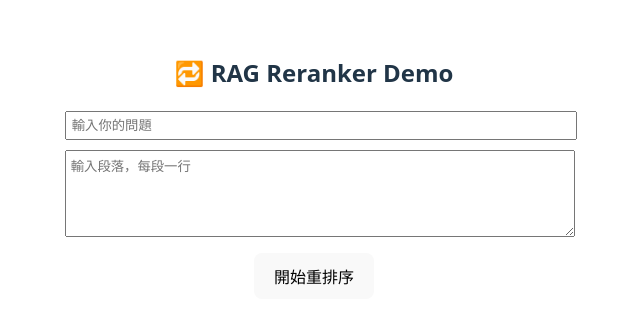
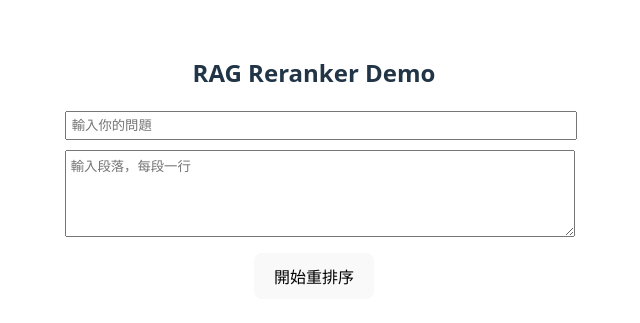
Before and after one commit to Hanks-Tsai/my-vue-app, a Vue app: page / in a window 1280 px wide. Shown: the part 233-556 px from the top of the page, without its empty margins (326-966 px from the left). Built offline with nearby package versions, Linux system fonts and the light colour scheme.

Commit message:
畫面調整

```diff
--- a/package.json
+++ b/package.json
@@ -10,6 +10,7 @@
     "deploy": "gh-pages -d dist"
   },
   "dependencies": {
+    "axios": "^1.8.4",
     "vue": "^3.5.13",
     "vue-router": "^4.5.0"
   },
--- a/src/components/RerankForm.vue
+++ b/src/components/RerankForm.vue
@@ -1,12 +1,12 @@
 <template>
     <div>
-      <h2>🔁 RAG Reranker Demo</h2>
+      <h2>RAG Reranker Demo</h2>
       <input v-model="query" placeholder="輸入你的問題" class="input" />
       <textarea v-model="rawDocs" placeholder="輸入段落，每段一行" rows="5" class="textarea"></textarea>
       <button @click="submit">開始重排序</button>
 
       <div v-if="results.length">
-        <h3>🔽 排序結果：</h3>
+        <h3>排序結果：</h3>
         <ul>
           <li v-for="(r, i) in results" :key="i">
             <strong>#{{ i + 1 }}</strong>: {{ r.text }} (score: {{ r.score.toFixed(2) }})
```
Also changed, not shown: 1 other file (tests, documents, lock files or other folders).
